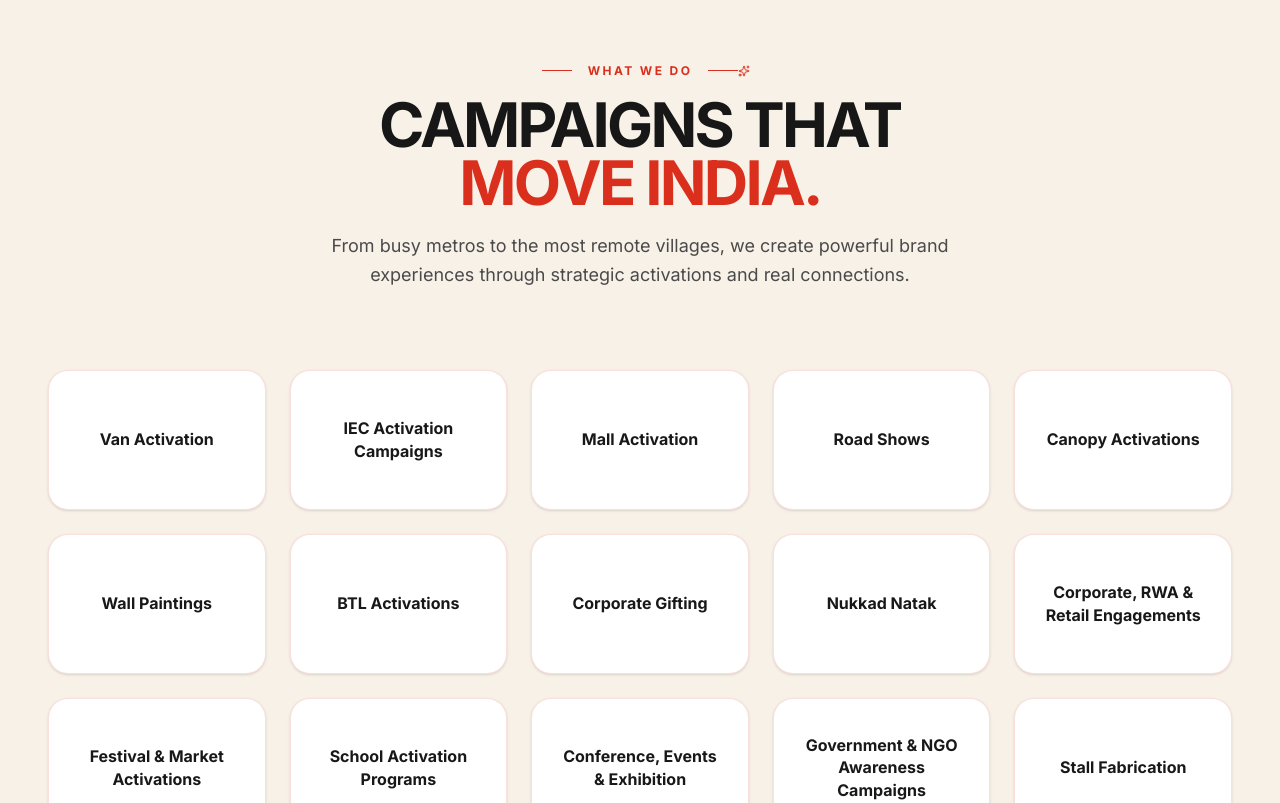
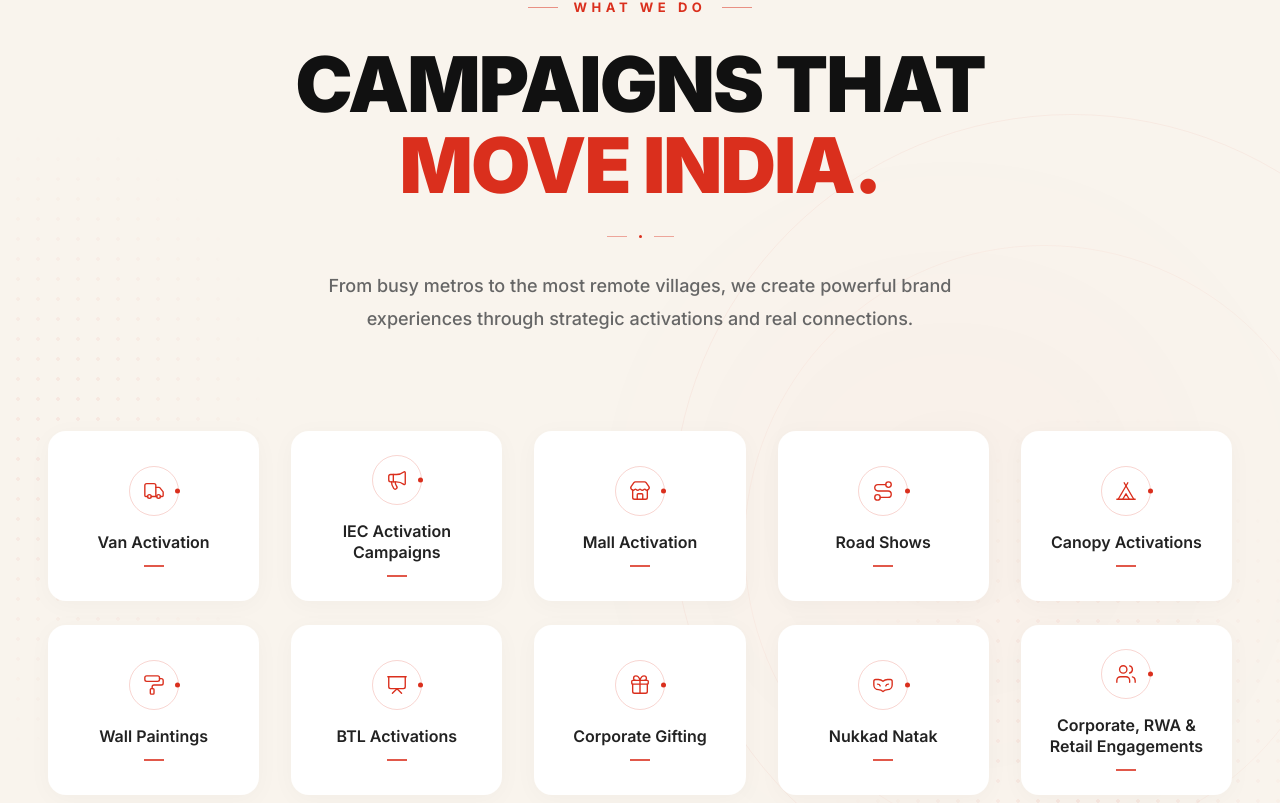
Before and after one commit to rameezwangde/Wellset-India-Events, a Next.js app: page / in a window 1280 px wide. Shown: the part 2117-2920 px from the top of the page. Built offline with nearby package versions, Linux system fonts and the light colour scheme.

Commit message:
feat: add WhoWeAreSection component and additional site UI sections with assets

```diff
--- a/src/components/about/AboutHero.tsx
+++ b/src/components/about/AboutHero.tsx
@@ -88,10 +88,7 @@ export default function AboutHero() {
                   IMPACT<br/>AT SCALE
                 </h3>
               </div>
-              <div className="relative z-10 self-end">
-                <div className="w-24 h-[2px] bg-primary-red mb-4" />
-                <p className="text-sm tracking-widest text-warm-beige uppercase">Beyond The Screen</p>
-              </div>
+
             </div>
 
             {/* Bottom Left Supporting Block */}
--- a/src/components/about/ReadyToTalk.tsx
+++ b/src/components/about/ReadyToTalk.tsx
@@ -58,10 +58,9 @@ export default function ReadyToTalk() {
             {/* Fallback route for campaigns if it doesn't exist yet */}
             <Link
               href="/portfolio"
-              className="group inline-flex items-center gap-2 text-warm-beige hover:text-pure-white font-medium transition-colors"
+              className="group inline-flex items-center gap-2 px-6 py-3 border border-pure-white text-pure-white font-medium transition-colors hover:bg-pure-white hover:text-deep-burgundy"
             >
               Explore Our Campaigns
-              <div className="w-8 h-[1px] bg-primary-red transition-all group-hover:w-12 group-hover:bg-pure-white" />
             </Link>
           </div>
 
--- a/src/components/about/WhyClientsTrustUs.tsx
+++ b/src/components/about/WhyClientsTrustUs.tsx
@@ -56,10 +56,6 @@ export default function WhyClientsTrustUs() {
                 YEARS
               </h3>
 
-              {/* Overlay Label */}
-              <div className="absolute bottom-6 left-6 bg-deep-burgundy text-pure-white px-6 py-3 z-20 shadow-lg border-l-4 border-primary-red">
-                <span className="text-sm font-bold tracking-widest uppercase">Trust Built Through Delivery</span>
-              </div>
             </div>
 
             {/* Smaller Detail Blocks - Staggered without overlap */}
--- a/src/components/home/CampaignsThatMoveIndia.tsx
+++ b/src/components/home/CampaignsThatMoveIndia.tsx
@@ -1,28 +1,30 @@
 "use client";
 
 import { motion, Variants } from "framer-motion";
-import { Sparkles, MapPin, BarChart, Handshake, Globe } from "lucide-react";
+import {
+  Truck, Megaphone, Store, Route, Tent, PaintRoller,
+  Presentation, Gift, VenetianMask, Users,
+  PartyPopper, School, Mic, Landmark,
+  LayoutTemplate, MapPin, BarChart, Handshake, Globe
+} from "lucide-react";
 
 // --- Data ---
-const servicesRow1 = [
-  "Van Activation",
-  "IEC Activation Campaigns",
-  "Mall Activation",
-  "Road Shows",
-  "Canopy Activations",
-  "Wall Paintings",
-  "BTL Activations",
-  "Corporate Gifting",
-];
-
-const servicesRow2 = [
-  "Nukkad Natak",
-  "Corporate, RWA & Retail Engagements",
-  "Festival & Market Activations",
-  "School Activation Programs",
-  "Conference, Events & Exhibition",
-  "Government & NGO Awareness Campaigns",
-  "Stall Fabrication"
+const services = [
+  { title: "Van Activation", icon: Truck },
+  { title: "IEC Activation Campaigns", icon: Megaphone },
+  { title: "Mall Activation", icon: Store },
+  { title: "Road Shows", icon: Route },
+  { title: "Canopy Activations", icon: Tent },
+  { title: "Wall Paintings", icon: PaintRoller },
+  { title: "BTL Activations", icon: Presentation },
+  { title: "Corporate Gifting", icon: Gift },
+  { title: "Nukkad Natak", icon: VenetianMask },
+  { title: "Corporate, RWA &\nRetail Engagements", icon: Users },
+  { title: "Festival & Market\nActivations", icon: PartyPopper },
+  { title: "School Activation\nPrograms", icon: School },
+  { title: "Conference, Events &\nExhibition", icon: Mic },
+  { title: "Government & NGO\nAwareness Campaigns", icon: Landmark },
+  { title: "Stall Fabrication", icon: LayoutTemplate },
 ];
 
 const stats = [
@@ -35,7 +37,7 @@ const stats = [
 function CampaignStats() {
   return (
     <div className="w-full relative mt-[20px] shrink-0">
-      <div className="absolute -top-5 left-0 w-full h-10 bg-cream rounded-b-[50%] z-10" />
+      <div className="absolute -top-5 left-0 w-full h-10 bg-[#f9f4ed] rounded-b-[50%] z-10" />
 
       <motion.div
         initial={{ opacity: 0, y: 30 }}
@@ -76,57 +78,123 @@ function CampaignStats() {
 
 export function CampaignsThatMoveIndia() {
   return (
-    <section
-      className="relative w-full overflow-hidden flex flex-col pt-12 lg:pt-20 pb-0 min-h-screen lg:min-h-0 lg:h-auto bg-cream"
-    >
-      {/* Main Header */}
-      <div className="relative z-10 w-full flex flex-col items-center text-center px-4 lg:px-[clamp(20px,4vw,80px)] mb-12 lg:mb-20">
+    <section className="relative w-full overflow-hidden flex flex-col pt-16 lg:pt-20 pb-0 min-h-screen bg-[#F9F4ED]">
+
+      {/* --- Background Decorative Elements --- */}
+      <div className="absolute inset-0 pointer-events-none overflow-hidden">
+        {/* Faded dotted gradient pattern left */}
+        <div
+          className="absolute top-[10%] left-[-15%] w-[40%] h-[60%] opacity-[0.06]"
+          style={{
+            backgroundImage: 'radial-gradient(circle, #da2f1d 2px, transparent 2px)',
+            backgroundSize: '20px 20px',
+            maskImage: 'radial-gradient(ellipse at center, white 10%, transparent 60%)',
+            WebkitMaskImage: 'radial-gradient(ellipse at center, white 10%, transparent 60%)'
+          }}
+        />
+
+        {/* Faded dotted gradient pattern bottom-right */}
+        <div
+          className="absolute bottom-[0%] right-[-10%] w-[50%] h-[70%] opacity-[0.06]"
+          style={{
+            backgroundImage: 'radial-gradient(circle, #da2f1d 2px, transparent 2px)',
+            backgroundSize: '20px 20px',
+            maskImage: 'radial-gradient(ellipse at center, white 10%, transparent 60%)',
+            WebkitMaskImage: 'radial-gradient(ellipse at center, white 10%, transparent 60%)'
+          }}
+        />
+
+        {/* Extremely subtle oversized circular outlines and radial arcs */}
+        <div className="absolute top-[15%] right-[-15%] w-[800px] h-[800px] rounded-full border border-[#da2f1d] opacity-[0.05]" />
+        <div className="absolute top-[25%] right-[-5%] w-[600px] h-[600px] rounded-full border border-[#da2f1d] opacity-[0.04]" />
+
+        {/* Almost invisible soft glow */}
+        <div className="absolute top-[30%] right-[10%] w-[400px] h-[400px] rounded-full bg-[#da2f1d] blur-[140px] opacity-[0.03]" />
+      </div>
+
+      {/* --- Hero Heading Area --- */}
+      <div className="relative z-10 w-full flex flex-col items-center text-center px-6 mb-16 lg:mb-24">
+
+        {/* Section Label */}
         <motion.div
-          initial={{ opacity: 0, x: -20 }} whileInView={{ opacity: 1, x: 0 }} viewport={{ once: true, margin: "-80px" }} transition={{ duration: 0.7, ease: [0.25, 0.46, 0.45, 0.94] }}
-          className="flex items-center gap-4 mb-[18px]"
+          initial={{ opacity: 0, y: 15 }}
+          whileInView={{ opacity: 1, y: 0 }}
+          viewport={{ once: true, margin: "-100px" }}
+          transition={{ duration: 0.6, ease: "easeOut" }}
+          className="flex items-center gap-4 mb-8"
         >
-          <div className="h-[1px] w-[30px] bg-[#da2f1d]" />
-          <span className="text-[#da2f1d] font-bold text-[12px] uppercase tracking-[0.2em]">WHAT WE DO</span>
-          <div className="h-[1px] w-[30px] bg-[#da2f1d] relative flex justify-end items-center">
-            <Sparkles className="w-3 h-3 text-[#da2f1d] absolute -right-3" />
-          </div>
+          <div className="w-[30px] h-[1px] bg-[#da2f1d]/50" />
+          <span className="text-[#da2f1d] uppercase tracking-[0.35em] text-[13px] font-bold">
+            WHAT WE DO
+          </span>
+          <div className="w-[30px] h-[1px] bg-[#da2f1d]/50" />
         </motion.div>
 
+        {/* Heading */}
         <motion.h2
-          initial={{ opacity: 0, clipPath: "inset(0 100% 0 0)" }} whileInView={{ opacity: 1, clipPath: "inset(0 0% 0 0)" }} viewport={{ once: true, margin: "-80px" }} transition={{ duration: 1, delay: 0.15, ease: [0.25, 0.46, 0.45, 0.94] }}
-          className="font-sans font-bold text-[clamp(44px,4.8vw,76px)] [@media(min-width:1600px)]:text-[clamp(58px,5.1vw,88px)] leading-[0.88] tracking-[-0.045em] uppercase flex flex-col items-center"
+          initial={{ opacity: 0, y: 20 }}
+          whileInView={{ opacity: 1, y: 0 }}
+          viewport={{ once: true, margin: "-100px" }}
+          transition={{ duration: 0.8, delay: 0.1, ease: "easeOut" }}
+          className="font-black text-[clamp(48px,6vw,84px)] leading-[0.95] tracking-tight max-w-[900px] text-[#111]"
         >
-          <span className="text-[#171717]">CAMPAIGNS THAT</span>
-          <span className="text-[#da2f1d] mt-1">MOVE INDIA.</span>
+          <span className="block">CAMPAIGNS THAT</span>
+          <span className="block text-[#da2f1d] mt-2">MOVE INDIA.</span>
         </motion.h2>
 
+        {/* Decorative accent under heading */}
+        <motion.div
+          initial={{ opacity: 0, scale: 0.8 }}
+          whileInView={{ opacity: 1, scale: 1 }}
+          viewport={{ once: true, margin: "-100px" }}
+          transition={{ duration: 0.6, delay: 0.3, ease: "easeOut" }}
+          className="flex items-center gap-3 mt-8 mb-8"
+        >
+          <div className="w-[20px] h-[1px] bg-[#da2f1d]/40" />
+          <div className="w-[3px] h-[3px] rounded-full bg-[#da2f1d]" />
+          <div className="w-[20px] h-[1px] bg-[#da2f1d]/40" />
+        </motion.div>
+
+        {/* Description */}
         <motion.p
-          initial={{ opacity: 0, y: 20, filter: "blur(6px)" }} whileInView={{ opacity: 1, y: 0, filter: "blur(0px)" }} viewport={{ once: true, margin: "-80px" }} transition={{ duration: 0.8, delay: 0.3, ease: "easeOut" }}
-          className="text-[#4a4a4a] text-[16px] lg:text-[18px] leading-[1.6] max-w-[700px] mt-[22px]"
+          initial={{ opacity: 0, y: 20 }}
+          whileInView={{ opacity: 1, y: 0 }}
+          viewport={{ once: true, margin: "-100px" }}
+          transition={{ duration: 0.8, delay: 0.2, ease: "easeOut" }}
+          className="text-[#666] text-[16px] lg:text-[18px] leading-[1.8] max-w-[650px] font-medium"
         >
           From busy metros to the most remote villages, we create powerful brand experiences through strategic activations and real connections.
         </motion.p>
       </div>
 
-      {/* Services Grid Area */}
-      <div className="relative z-20 mx-auto w-full max-w-[1400px] px-6 lg:px-12 pb-16 lg:pb-24">
+      {/* --- Cards Grid Area --- */}
+      <div className="relative z-20 mx-auto w-full max-w-[1440px] px-6 lg:px-12 pb-10 lg:pb-12 flex justify-center">
 
-        <div className="grid grid-cols-1 sm:grid-cols-2 md:grid-cols-3 lg:grid-cols-4 xl:grid-cols-5 gap-4 lg:gap-6">
-          {[...servicesRow1, ...servicesRow2].map((service, i) => (
+        {/* 3 Rows x 5 Columns Grid */}
+        <div className="grid grid-cols-1 sm:grid-cols-2 md:grid-cols-3 lg:grid-cols-5 gap-x-[32px] gap-y-[24px]">
+          {services.map((service, i) => (
             <motion.div
               key={i}
-              initial={{ opacity: 0, y: 20 }}
+              initial={{ opacity: 0, y: 30 }}
               whileInView={{ opacity: 1, y: 0 }}
-              viewport={{ once: true, margin: "-40px" }}
-              transition={{ duration: 0.5, delay: i * 0.05, ease: "easeOut" }}
-              className="group relative flex items-center justify-center text-center p-6 min-h-[140px] rounded-[20px] bg-white border border-[#da2f1d]/15 shadow-sm hover:shadow-[0_15px_30px_-5px_rgba(218,47,29,0.2)] hover:-translate-y-1 hover:bg-[#da2f1d] transition-all duration-300 cursor-pointer overflow-hidden"
+              viewport={{ once: true, margin: "-50px" }}
+              transition={{ duration: 0.6, delay: i * 0.07, ease: "easeOut" }}
+              className="group relative flex flex-col items-center justify-center text-center w-full max-w-[260px] h-[170px] rounded-[18px] bg-white border border-transparent shadow-[0_4px_24px_rgba(0,0,0,0.03)] hover:border-[#da2f1d]/20 hover:shadow-[0_16px_40px_rgba(0,0,0,0.06)] transition-all duration-400 ease-out hover:-translate-y-[10px] mx-auto px-4"
             >
-              <span className="font-bold text-[16px] leading-[1.4] text-[#181818] group-hover:text-white transition-colors duration-300 relative z-10">
-                {service}
-              </span>
+              {/* Icon Area */}
+              <div className="relative w-[50px] h-[50px] rounded-full border border-[#da2f1d]/20 flex items-center justify-center mb-4 group-hover:scale-105 transition-transform duration-300">
+                <service.icon className="w-[22px] h-[22px] text-[#da2f1d]" strokeWidth={1.5} />
+                {/* Small red dot on the right edge */}
+                <div className="absolute top-1/2 -translate-y-1/2 -right-[2.5px] w-[5px] h-[5px] rounded-full bg-[#da2f1d]" />
+              </div>
 
-              {/* Subtle background glow effect on hover */}
-              <div className="absolute inset-0 opacity-0 group-hover:opacity-100 bg-gradient-to-br from-white/20 to-transparent pointer-events-none transition-opacity duration-300" />
+              {/* Title */}
+              <h4 className="font-semibold text-[15px] xl:text-[16px] text-[#222] leading-[1.3] whitespace-pre-line">
+                {service.title}
+              </h4>
+
+              {/* Tiny red line below text */}
+              <div className="w-[20px] h-[2px] bg-[#da2f1d] mt-3 opacity-80" />
             </motion.div>
           ))}
         </div>
--- a/src/components/home/WhoWeAreSection.tsx
+++ b/src/components/home/WhoWeAreSection.tsx
@@ -122,7 +122,8 @@ export function WhoWeAreSection() {
   return (
     <section
       ref={sectionRef}
-      className="relative w-full bg-[#fdfbf9] py-20 lg:py-32 overflow-hidden"
+      id="who-we-are"
+      className="relative w-full bg-[#fdfbf9] pt-20 lg:pt-32 pb-10 lg:pb-16 overflow-hidden"
     >
       {/* Top 3-Column Layout */}
       <div className="relative w-full max-w-[1440px] mx-auto px-6 lg:px-16 mb-12 lg:mb-16">
```
Also changed, not shown: ref.png (added).
